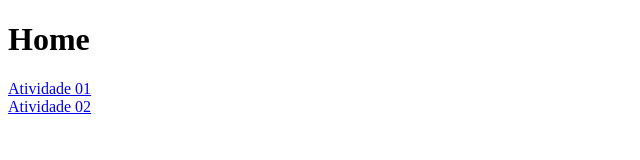
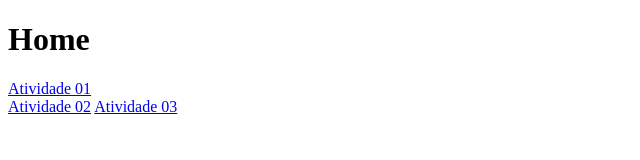
Before and after one commit to deborasarah/IPW, a plain HTML site: page index.html in a window 1280 px wide. Shown: the whole page, without its empty margins (0-640 px from the left). Drawn offline with Linux system fonts and the light colour scheme.

Commit message:
Update index.html

```diff
--- a/index.html
+++ b/index.html
@@ -9,6 +9,8 @@
     <h1>Home</h1>
     <a href = "01" > Atividade 01</a> <br>
     <a href = "02" >Atividade 02</a>
+    <a href = "03" >Atividade 03</a>
+
 </body>
 
 </html>
```
